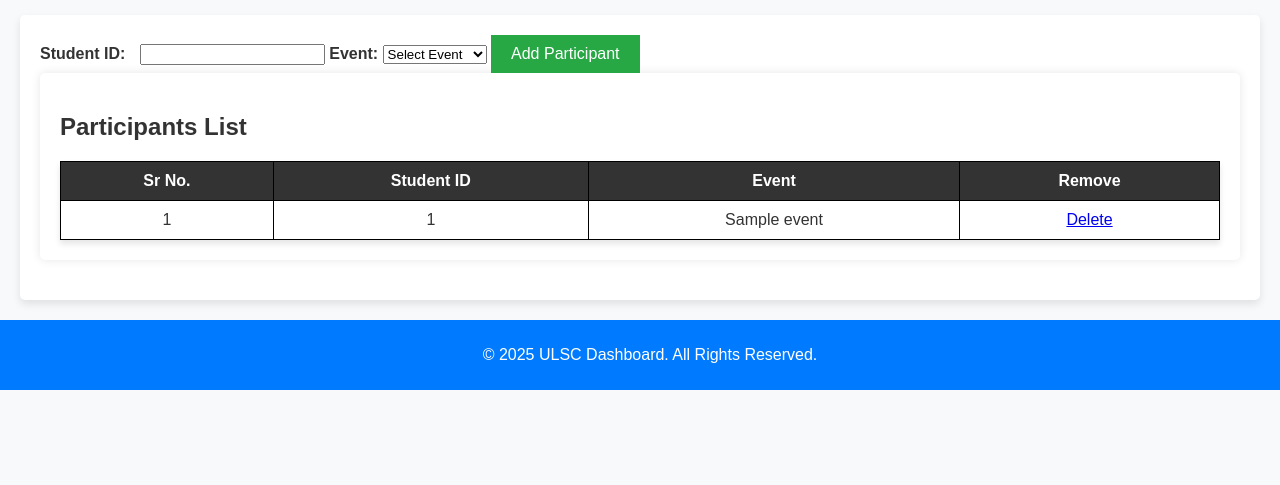
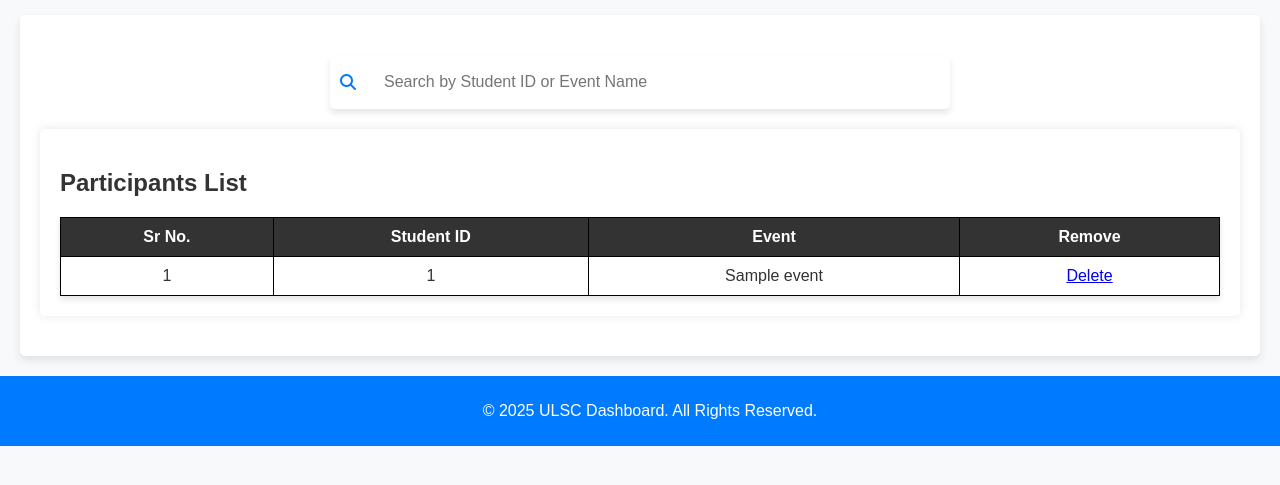
Before and after one commit to harsh1036/Spoural_Management_System, a PHP site: page /pages/addparticipants.php in a window 1280 px wide. Shown: the part 89-574 px from the top of the page. Run offline with PHP 8.4, Linux system fonts and the light colour scheme; the visitor is signed in with stand-in values (Sample User, id 1); tables that the repository leaves empty or names only in its code hold one stand-in row (values such as "Sample post"); a stand-in replaces the project's code that opens the database connection; some libraries are stand-ins or nearby versions.

Commit message:
Adding search

```diff
--- a/pages/addparticipants.php
+++ b/pages/addparticipants.php
@@ -111,6 +111,27 @@ $participants = $query->fetchAll(PDO::FETCH_ASSOC);
             padding: 10px;
             text-decoration: none;
         }
+        .search-box {
+            width: 50%;
+            margin: 20px auto;
+            display: flex;
+            align-items: center;
+            background: white;
+            padding: 10px;
+            border-radius: 5px;
+            box-shadow: 0px 4px 6px rgba(0, 0, 0, 0.1);
+        }
+        .search-box input {
+            width: 100%;
+            padding: 8px;
+            border: none;
+            outline: none;
+            font-size: 16px;
+        }
+        .search-box i {
+            margin-right: 10px;
+            color: #007BFF;
+        }
         table {
             width: 100%;
             border-collapse: collapse;
@@ -148,7 +169,6 @@ $participants = $query->fetchAll(PDO::FETCH_ASSOC);
         <a href="ulsc_dashboard.php">
         <img src="../assets/images/charusat.png" alt="Logo">
         </a>
-
         </div>
         <h1>ULSC - Add Participants</h1>
 
@@ -169,26 +189,16 @@ $participants = $query->fetchAll(PDO::FETCH_ASSOC);
     </header>
 
     <main>
-        <!-- Add Participant Form (As it was) -->
-        <form method="post" action="addparticipants.php">
-            <label>Student ID:</label>
-            <input type="text" name="student_id" required>
+        <!-- Search Box -->
+        <div class="search-box">
+            <i class="fas fa-search"></i>
+            <input type="text" id="searchInput" placeholder="Search by Student ID or Event Name">
+        </div>
 
-            <label>Event:</label>
-            <select name="event_id" required>
-                <option value="">Select Event</option>
-                <?php foreach ($events as $event) { ?>
-                    <option value="<?php echo $event['id']; ?>"><?php echo $event['event_name']; ?></option>
-                <?php } ?>
-            </select>
-
-            <button type="submit" name="add_participant">Add Participant</button>
-        </form>
-
-        <!-- View Participants Table -->
+        <!-- Participants Table -->
         <section>
             <h2>Participants List</h2>
-            <table>
+            <table id="participantsTable">
                 <thead>
                     <tr>
                         <th>Sr No.</th>
@@ -203,8 +213,7 @@ $participants = $query->fetchAll(PDO::FETCH_ASSOC);
                             <td><?php echo $sr_no++; ?></td>
                             <td><?php echo $participant['student_id']; ?></td>
                             <td><?php echo $participant['event_name']; ?></td>
-                            <td><a href="addparticipants.php?delete_id=<?php echo $participant['id']; ?>"
-                                    onclick="return confirm('Are you sure you want to delete this participant?');">Delete</a></td>
+                            <td><a href="addparticipants.php?delete_id=<?php echo $participant['id']; ?>">Delete</a></td>
                         </tr>
                     <?php } ?>
                 </tbody>
@@ -213,13 +222,15 @@ $participants = $query->fetchAll(PDO::FETCH_ASSOC);
     </main>
 
     <script>
-    function openNav() {
-        document.getElementById("mySidenav").style.width = "250px";
-    }
-
-    function closeNav() {
-        document.getElementById("mySidenav").style.width = "0";
-    }
+        document.getElementById("searchInput").addEventListener("keyup", function() {
+            let filter = this.value.toLowerCase();
+            let rows = document.querySelectorAll("#participantsTable tbody tr");
+            rows.forEach(row => {
+                let studentID = row.cells[1].textContent.toLowerCase();
+                let eventName = row.cells[2].textContent.toLowerCase();
+                row.style.display = studentID.includes(filter) || eventName.includes(filter) ? "" : "none";
+            });
+        });
     </script>
 
     <footer>
```
